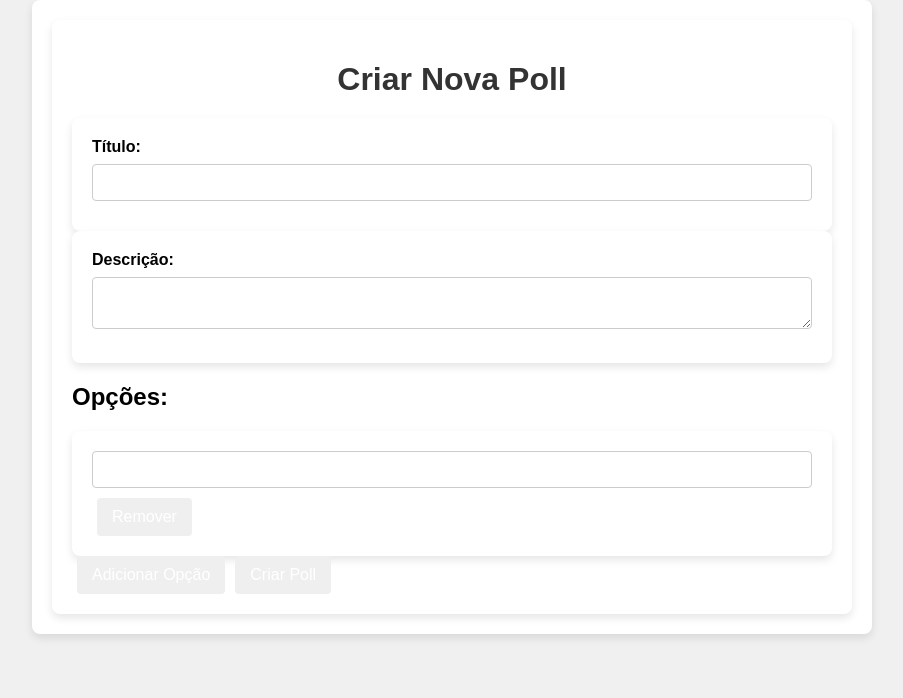
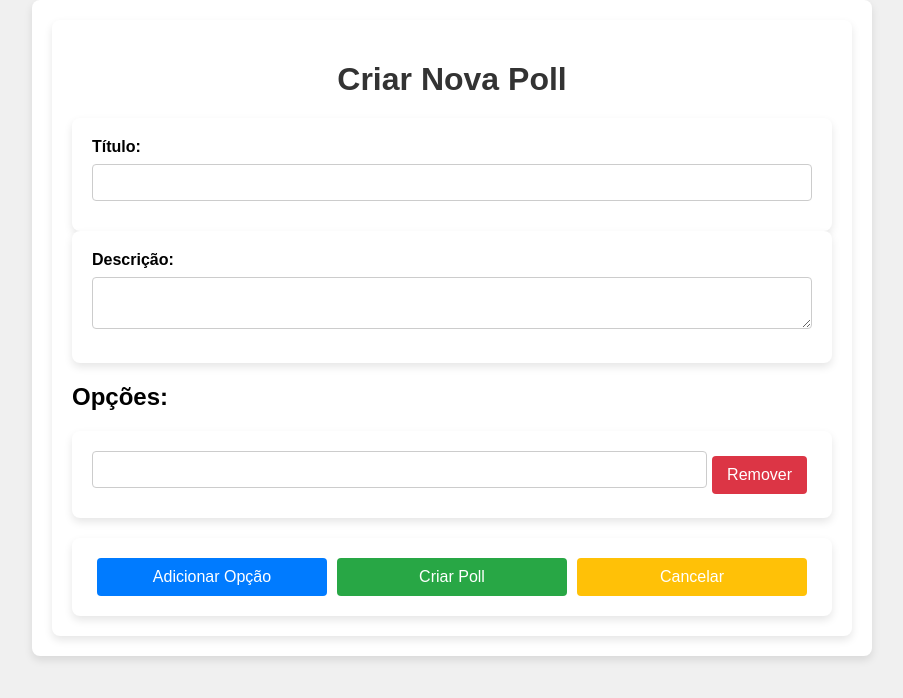
Before and after one commit to samuelrivelli/frontend-projeto-tecnico-tabia, a React (Create React App) app: page /create-poll in a window 1280 px wide. Shown: the top 698 px of the page, without its empty margins (188-1091 px from the left). Built offline with nearby package versions, Linux system fonts and the light colour scheme; sample sign-in values are in the browser's storage.

Commit message:
Opcao de cancelar no create polL

```diff
--- a/src/components/CreatePoll.tsx
+++ b/src/components/CreatePoll.tsx
@@ -1,6 +1,7 @@
 import React, { useState } from 'react';
 import axios from '../axios';
 import { useNavigate } from 'react-router-dom';
+import "../css/EditPoll.css";
 
 const CreatePoll = () => {
   const [title, setTitle] = useState('');
@@ -23,9 +24,11 @@ const CreatePoll = () => {
     setOptions(newOptions);
   };
 
+  const handleCancel = () => {
+    navigate("/");
+  };
   const handleSubmit = async (e) => {
     e.preventDefault();
-
 
     const pollData = {
       title,
@@ -39,11 +42,9 @@ const CreatePoll = () => {
 
     try {
       await axios.post('/api/v1/polls', pollData);
-
       navigate('/');
     } catch (error) {
       console.error('Erro ao criar a enquete:', error);
-
     }
   };
 
@@ -70,18 +71,37 @@ const CreatePoll = () => {
         </div>
         <h2>Opções:</h2>
         {options.map((option, index) => (
-          <div key={index}>
+          <div key={index} className="option-container">
             <input
               type="text"
               value={option.text}
               onChange={(e) => handleOptionChange(index, e.target.value)}
               required
             />
-            <button type="button" onClick={() => handleRemoveOption(index)}>Remover</button>
+            <button
+              type="button"
+              className="remove-button"
+              onClick={() => handleRemoveOption(index)}
+            >
+              Remover
+            </button>
           </div>
         ))}
-        <button type="button" onClick={handleAddOption}>Adicionar Opção</button>
-        <button type="submit">Criar Poll</button>
+        <div className="button-container">
+          <button
+            type="button"
+            className="add-button"
+            onClick={handleAddOption}
+          >
+            Adicionar Opção
+          </button>
+          <button type="submit" className="save-button">
+            Criar Poll
+          </button>
+          <button type="button" className="cancel-button" onClick={handleCancel}>
+            Cancelar
+          </button>
+        </div>
       </form>
     </div>
   );
```
